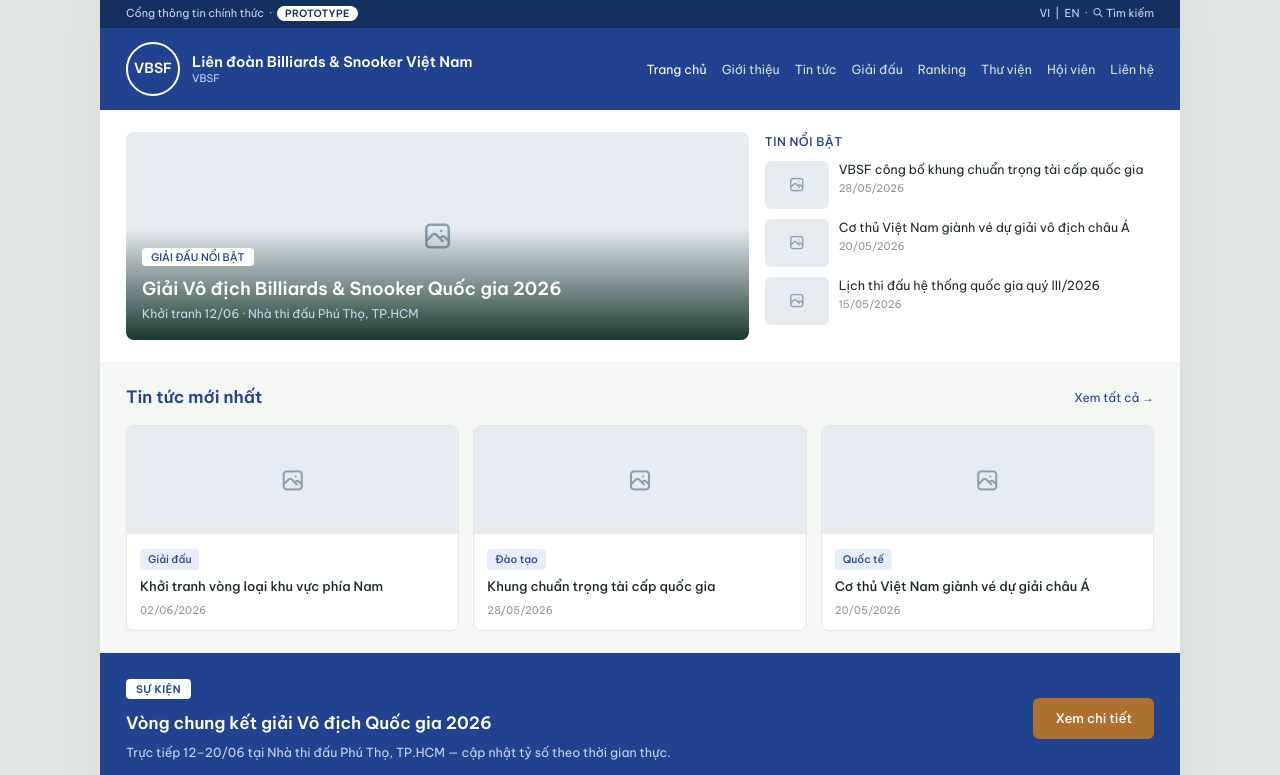
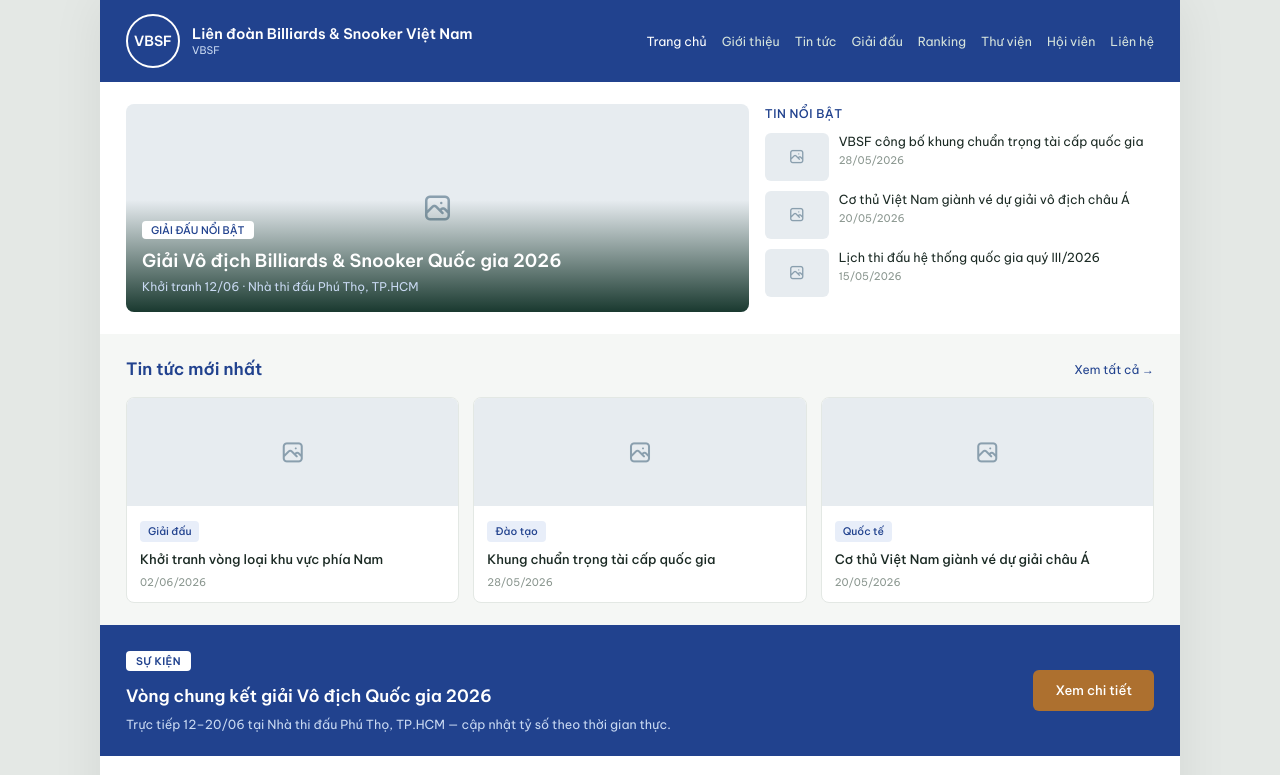
Before and after one commit to biadivn/vbsf, a plain HTML site: page VBSF Web.html in a window 1280 px wide. Shown: the top 775 px of the page. Drawn offline with Linux system fonts and the light colour scheme.

Commit message:
Remove prototype utility bar from public site header

```diff
--- a/VBSF Web.html
+++ b/VBSF Web.html
@@ -157,7 +157,6 @@ body{background:#E4E8E5}
 }
 </style></head><body>
 <div class="site"><header class="site-hd">
-<div class="vb-util"><span>Cổng thông tin chính thức &nbsp;·&nbsp; <span style="background:#FFFFFF;color:#15305F;font-weight:600;padding:1px 8px;border-radius:10px;font-size:10px;letter-spacing:.03em">PROTOTYPE</span></span><span>VI &nbsp;|&nbsp; EN &nbsp;·&nbsp; <i class="ti ti-search"></i> Tìm kiếm</span></div>
 <div class="vb-head"><div data-go="trang-chu" style="display:flex;align-items:center;gap:12px;cursor:pointer"><div style="width:54px;height:54px;border-radius:50%;border:2.5px solid #FFFFFF;display:flex;align-items:center;justify-content:center;color:#FFFFFF;font-size:14px;font-weight:600;flex-shrink:0">VBSF</div><div style="line-height:1.2"><div style="color:#fff;font-size:14.5px;font-weight:600;white-space:nowrap">Liên đoàn Billiards &amp; Snooker Việt Nam</div><div style="color:#C9D9F2;font-size:10.5px;margin-top:2px">VBSF</div></div></div>
 <button class="navtgl" aria-label="Mở menu"><i class="ti ti-menu-2" style="font-size:20px"></i></button><nav class="mainnav" id="mainnav"><a class="vb-nav" data-go="trang-chu" data-nav="trang-chu" href="#trang-chu">Trang chủ</a><a class="vb-nav" data-go="gioi-thieu" data-nav="gioi-thieu" href="#gioi-thieu">Giới thiệu</a><a class="vb-nav" data-go="tin-tuc" data-nav="tin-tuc" href="#tin-tuc">Tin tức</a><a class="vb-nav" data-go="giai-dau" data-nav="giai-dau" href="#giai-dau">Giải đấu</a><a class="vb-nav" data-go="ranking" data-nav="ranking" href="#ranking">Ranking</a><a class="vb-nav" data-go="thu-vien" data-nav="thu-vien" href="#thu-vien">Thư viện</a><a class="vb-nav" data-go="hoi-vien" data-nav="hoi-vien" href="#hoi-vien">Hội viên</a><a class="vb-nav" data-go="lien-he" data-nav="lien-he" href="#lien-he">Liên hệ</a></nav></div></header><main><section class="pg" id="pg-trang-chu"><div class="vb-sec" data-section="hero" style="display:flex;gap:16px;flex-wrap:wrap">
 <div data-go="giai-dau" style="flex:1.6;min-width:280px"><div class="vb-ph" style="height:208px;border-radius:8px;position:relative"><i class="ti ti-photo" style="font-size:30px"></i><div style="position:absolute;left:0;right:0;bottom:0;padding:16px;background:linear-gradient(to top,rgba(8,42,31,0.92),rgba(8,42,31,0));border-radius:0 0 8px 8px"><span style="background:#FFFFFF;color:#21428E;font-size:10.5px;font-weight:500;padding:2px 9px;border-radius:4px">GIẢI ĐẤU NỔI BẬT</span><div style="color:#fff;font-size:18px;font-weight:600;margin-top:8px;line-height:1.3">Giải Vô địch Billiards &amp; Snooker Quốc gia 2026</div><div style="color:#C9D9F2;font-size:12px;margin-top:4px">Khởi tranh 12/06 · Nhà thi đấu Phú Thọ, TP.HCM</div></div></div></div>
```
Also changed, not shown: index.html (+0 -1 lines).
